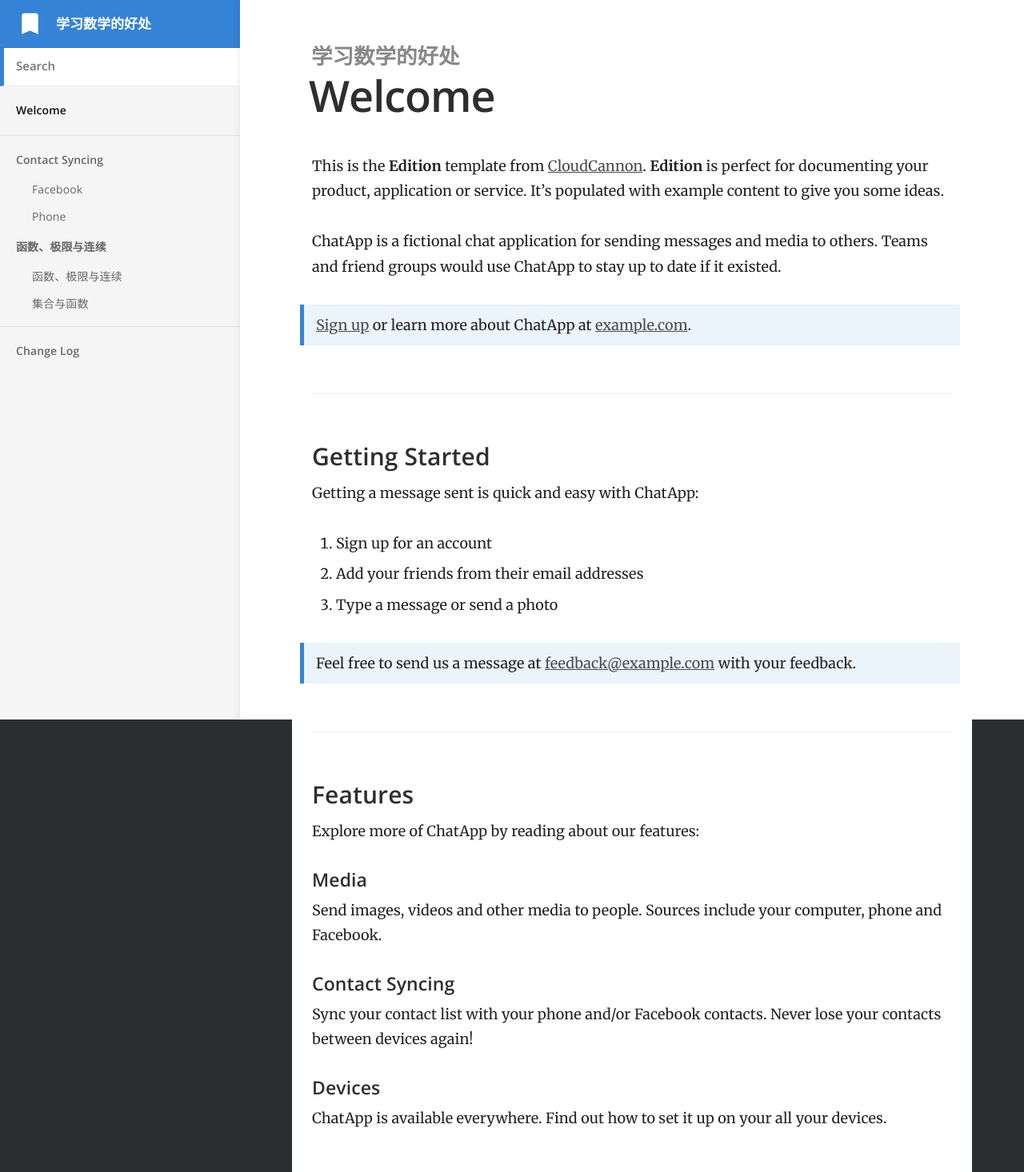
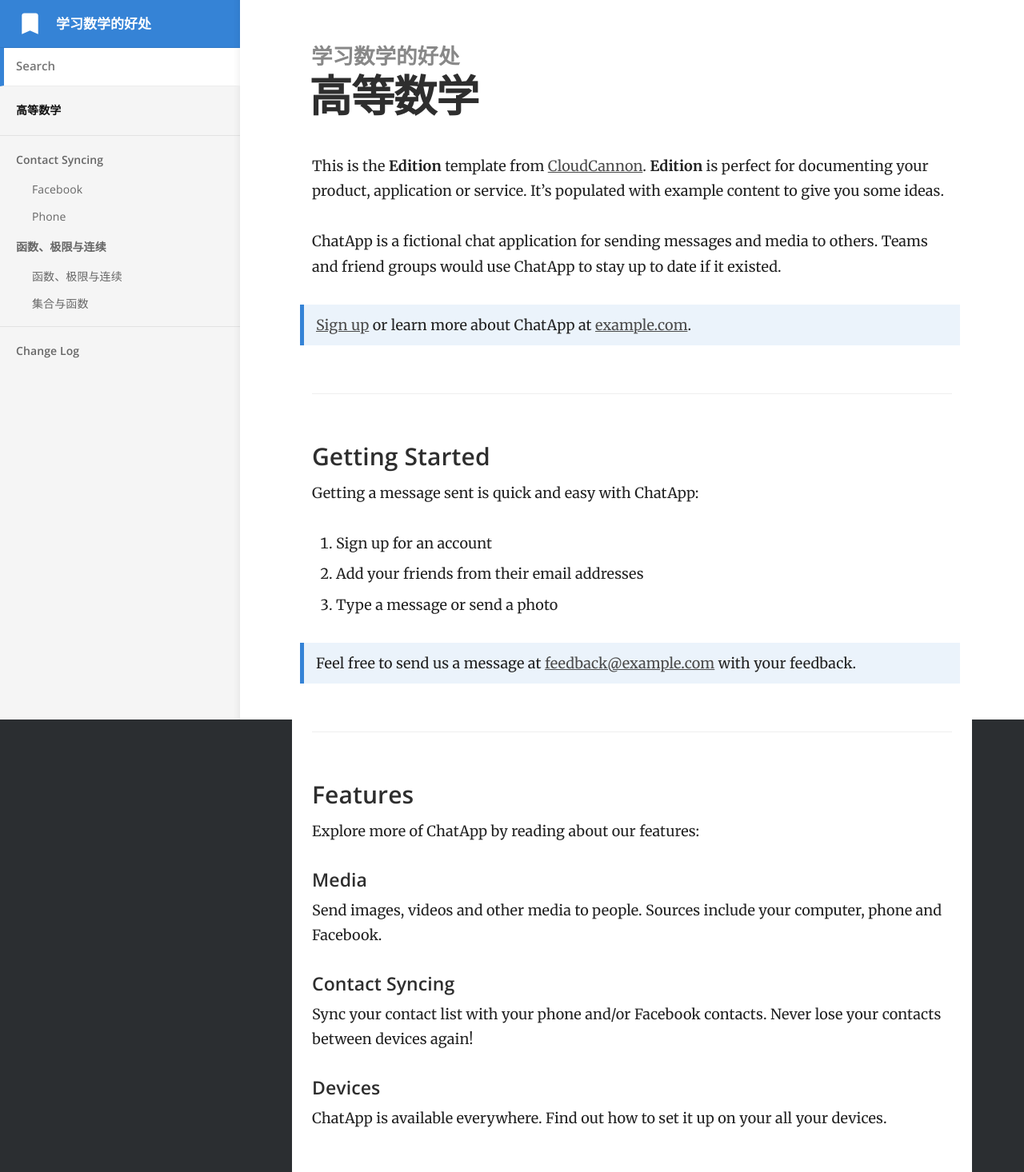
Before and after one commit to bashendixie/mathematics, a Jekyll site: the page built from index.md, in a window 1280 px wide. Shown: the whole page at 80% size. Built offline with Jekyll 4.4.1, drawn with Linux system fonts in a browser that asks for light colours.

Commit message:
no message

```diff
--- a/index.md
+++ b/index.md
@@ -1,5 +1,5 @@
 ---
-title: Welcome
+title: 高等数学
 ---
 
 This is the **Edition** template from [CloudCannon](http://cloudcannon.com/).
```
